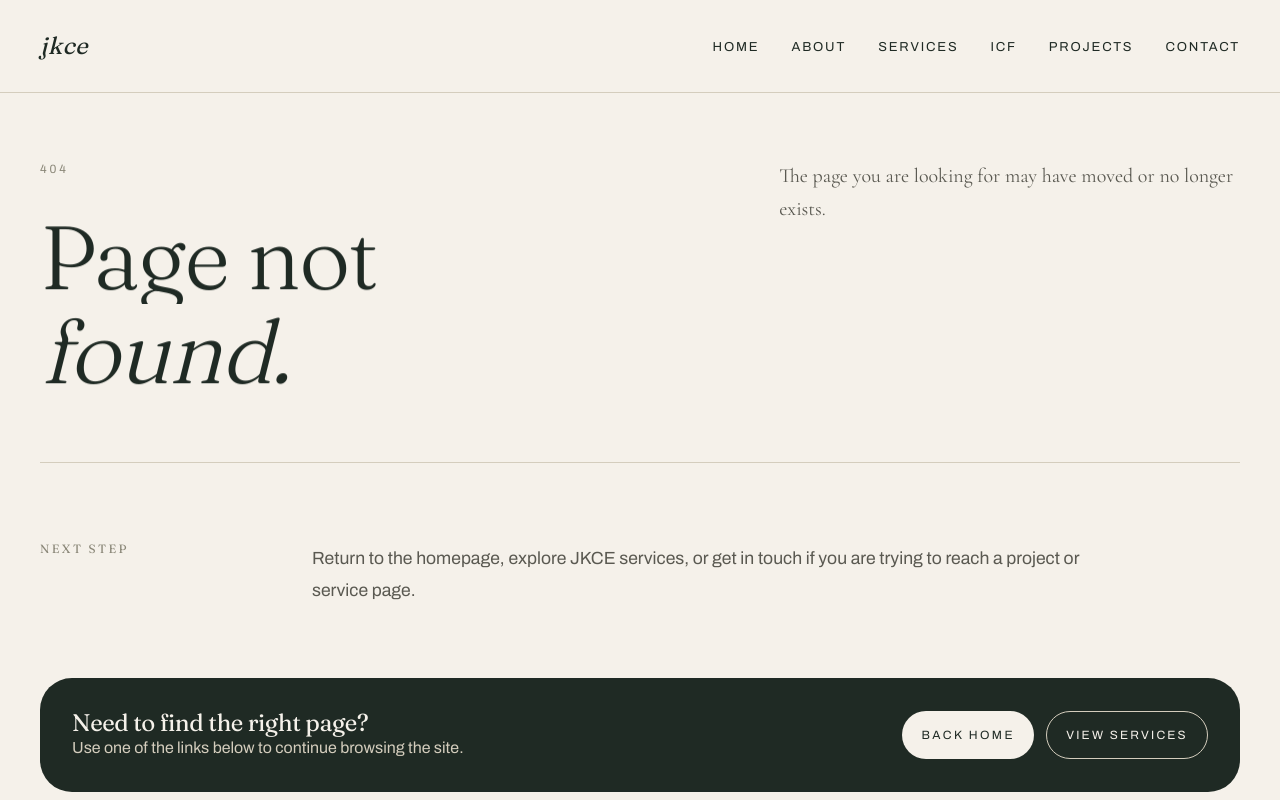
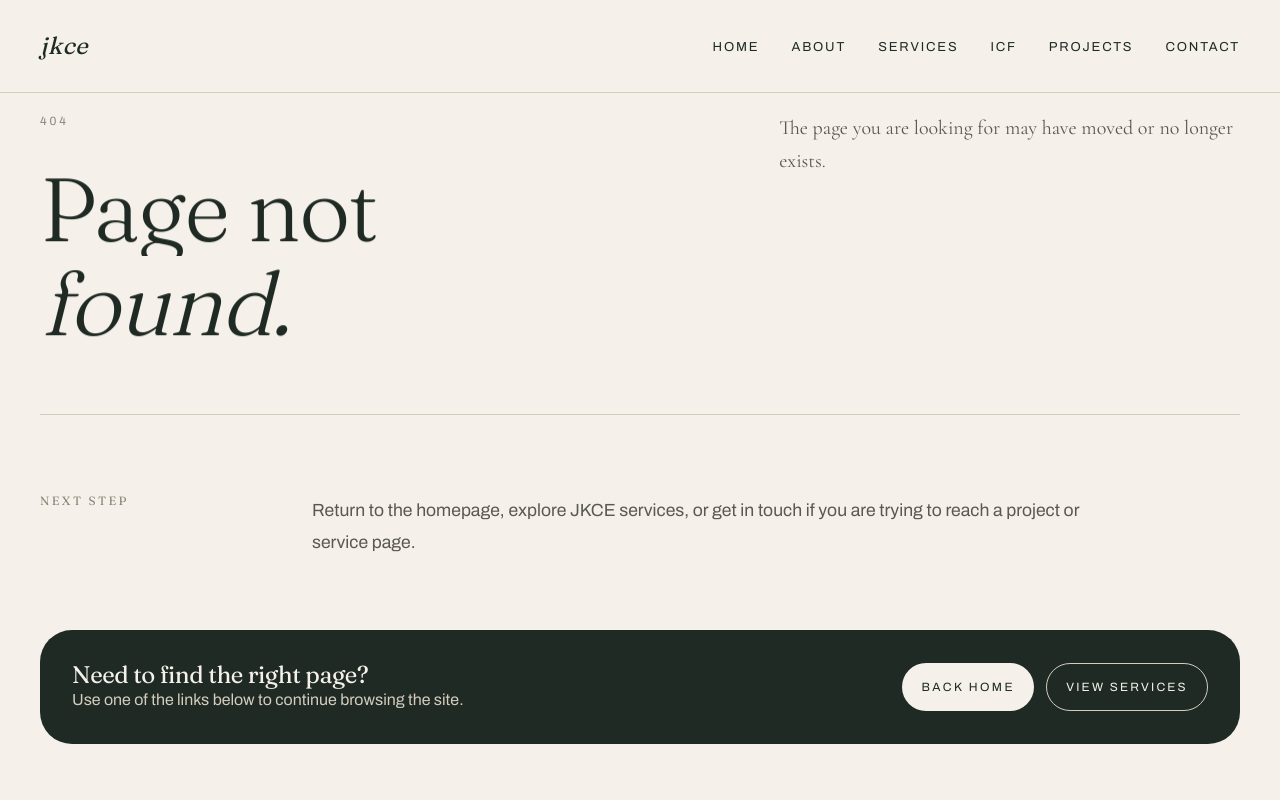
Before and after one commit to JKCE-Probuild/JKCE, a React (Vite) app: page /community in a window 1280 px wide. Shown: the top 800 px of the page. Built offline with nearby package versions, Linux system fonts and the light colour scheme.

Commit message:
fix: reduce PageWrapper top padding from 10rem to 7rem
First viewport on all inner pages had too much empty space above the hero title.

```diff
--- a/src/components/PageScaffold.jsx
+++ b/src/components/PageScaffold.jsx
@@ -4,10 +4,10 @@ import { Reveal } from './Reveal'
 import { RevealText } from './RevealText'
 
 export const PageWrapper = styled.div`
-  padding: 10rem 2.5rem 7rem;
+  padding: 7rem 2.5rem 7rem;
 
   @media (max-width: 768px) {
-    padding: 8rem 1.5rem 4rem;
+    padding: 6rem 1.5rem 4rem;
   }
 `
 
```
